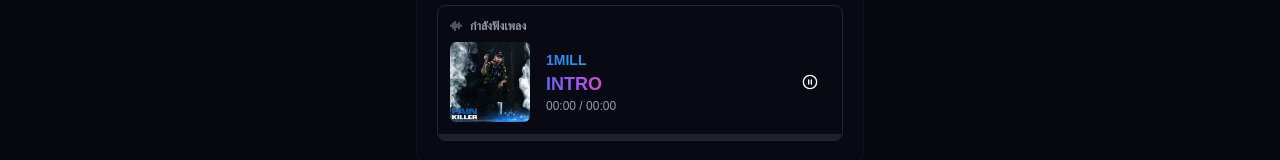
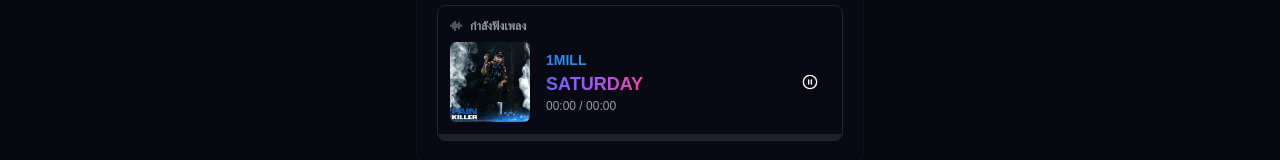
Before and after one commit to Thirawat74/Bio, a Next.js app: page / in a window 1280 px wide. Shown: the part 527-687 px from the top of the page. Built offline with nearby package versions, Linux system fonts and the light colour scheme; a web font is replaced by a local one.

Commit message:
Update page.tsx

```diff
--- a/app/page.tsx
+++ b/app/page.tsx
@@ -284,7 +284,7 @@ export default function Home() {
                               1MILL
                             </p>
                             <h1 className="bg-gradient-to-r from-indigo-500 via-purple-500 to-pink-500 text-transparent bg-clip-text text-lg font-extrabold">
-                              INTRO
+                              SATURDAY
                             </h1>
                             <span className="text-muted-foreground text-xs font-medium">
                               {formatTime(currentTime)} / {formatTime(duration)}
```
